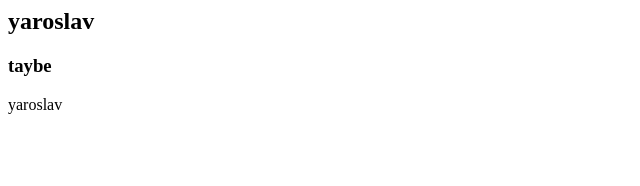
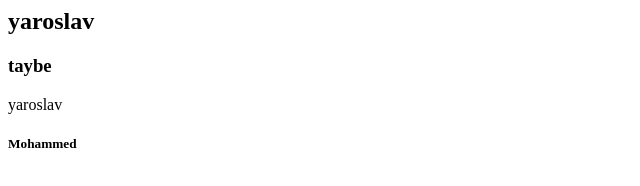
Before and after one commit to jemdiam/hackathon-test, a plain HTML site: page index.html in a window 1280 px wide. Shown: the full height of the page, 0-640 px from the left. Drawn offline with Linux system fonts and the light colour scheme.

Commit message:
test commit

```diff
--- a/index.html
+++ b/index.html
@@ -2,3 +2,4 @@
 <h2>yaroslav</h2>
 <h3>taybe</h3>
 yaroslav
+<h5>Mohammed </h5>
```
